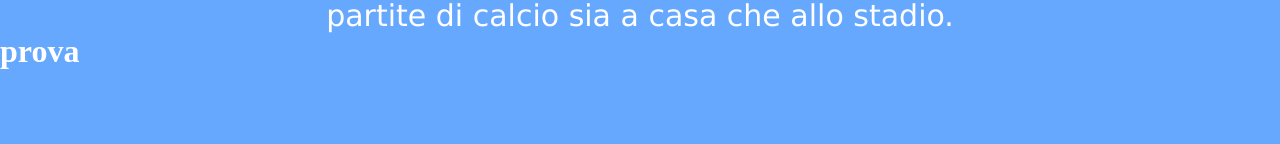
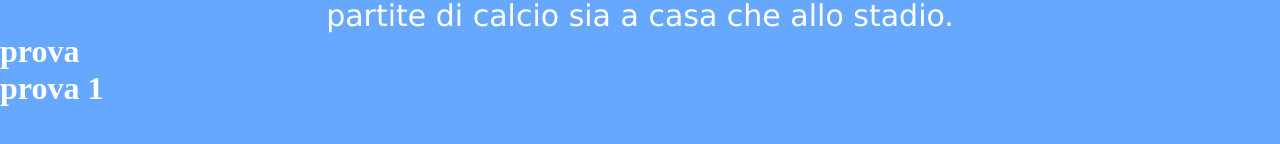
Before and after one commit to Manuel080806/sito, a plain HTML site: page index.html in a window 1280 px wide. Shown: the part 250-394 px from the top of the page. Drawn offline with Linux system fonts and the light colour scheme.

Commit message:
Update index.html

```diff
--- a/index.html
+++ b/index.html
@@ -29,5 +29,6 @@
            La mia passione principale e' guardare le partite di calcio sia a casa che allo stadio.
     </section>
     <h1> prova </h1>
+    <h1>prova 1</h1>
 </body>
 </html>
```
